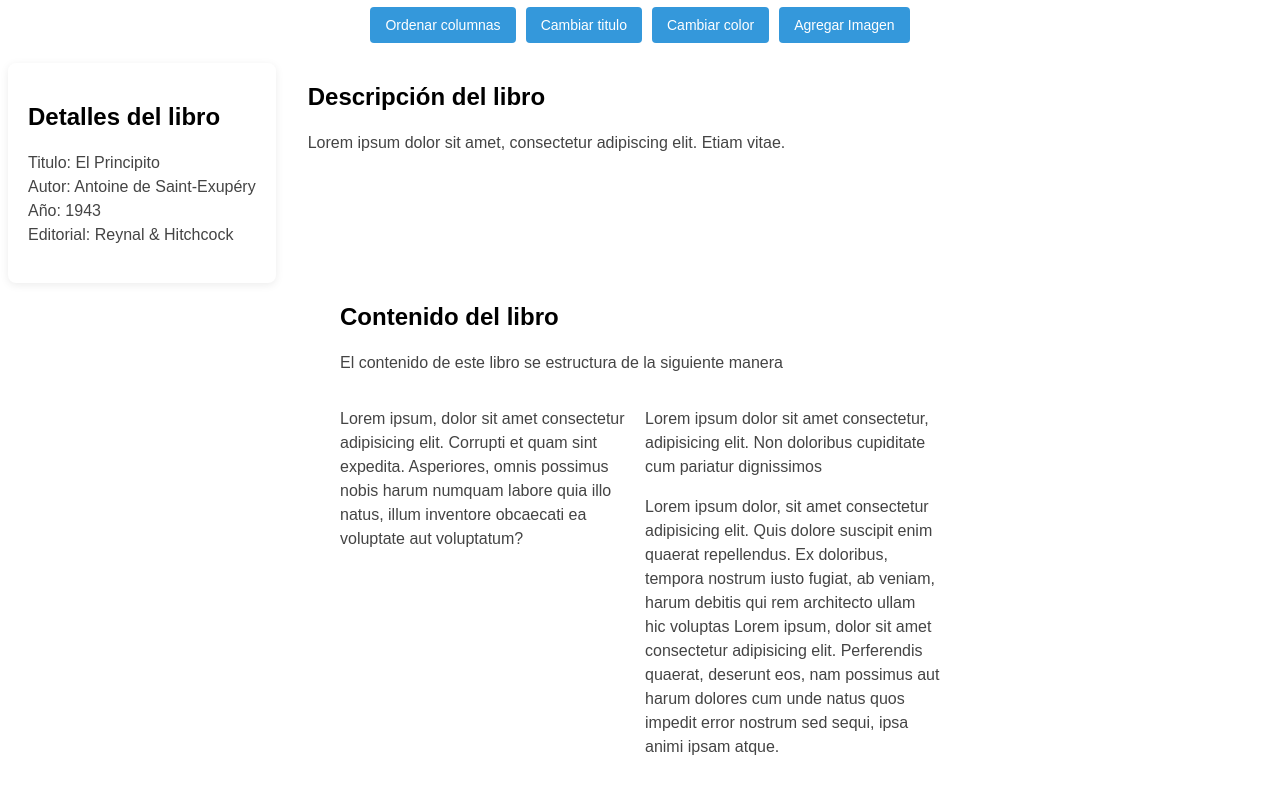
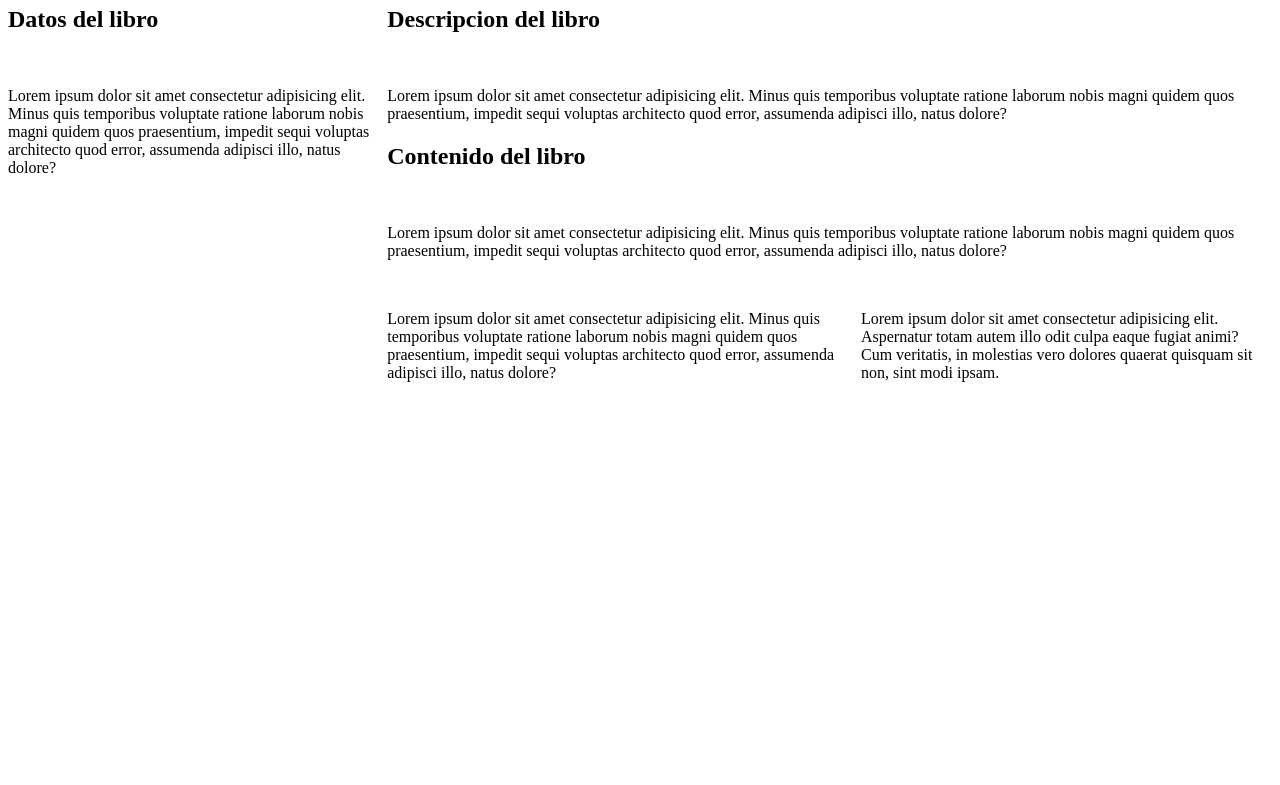
Before and after one commit to aloopez/PW_SEC01_C2_2025_-00084724-, a plain HTML site: page index.html in a window 1280 px wide. Shown: the part 73-858 px from the top of the page. After the commit the page ends 800 px from the top, so only its background shows below. Drawn offline with Linux system fonts and the light colour scheme.

Commit message:
Refactor layout and update styles for book page

```diff
--- a/index.html
+++ b/index.html
@@ -3,66 +3,50 @@
   <head>
     <meta charset="UTF-8" />
     <meta name="viewport" content="width=device-width, initial-scale=1.0" />
-    <title>El Principito</title>
+    <title>EL principito</title>
     <link rel="stylesheet" href="styles.css" />
   </head>
   <body>
-    <header>
-      <h1>El Principito</h1>
-      <div class="contenedorHeader">
-        <button id="btnAlternarColumnas">Ordenar columnas</button>
-        <button id="btnCambiarTitulo">Cambiar titulo</button>
-        <button id="btnCambiarColor">Cambiar color</button>
-        <button id="btnAgregarImagen">Agregar Imagen</button>
-      </div>
-    </header>
-    <div class="contenedorPrincipal">
+    <h1>El principito</h1>
+    <div class="container">
       <aside>
-        <h2>Detalles del libro</h2>
+        <h2>Datos del libro</h2>
+        <br />
         <p>
-          Titulo: El Principito<br />
-          Autor: Antoine de Saint-Exupéry<br />
-          Año: 1943<br />
-          Editorial: Reynal & Hitchcock
+          Lorem ipsum dolor sit amet consectetur adipisicing elit. Minus quis
+          temporibus voluptate ratione laborum nobis magni quidem quos
+          praesentium, impedit sequi voluptas architecto quod error, assumenda
+          adipisci illo, natus dolore?
         </p>
-        <div id="contenedorImagen"></div>
-      </aside>
-      <section>
-        <h2 id="subtitulo-descripcion">Descripción del libro</h2>
-        <p id="parrafo-descripcion">
-          Lorem ipsum dolor sit amet, consectetur adipiscing elit. Etiam vitae.
+    </aside>
+    <section>
+      <h2>Descripcion del libro</h2>
+      <br />
+      <p>
+        Lorem ipsum dolor sit amet consectetur adipisicing elit. Minus quis
+        temporibus voluptate ratione laborum nobis magni quidem quos
+        praesentium, impedit sequi voluptas architecto quod error, assumenda
+        adipisci illo, natus dolore?
+      </p>
+      <h2>Contenido del libro</h2>
+      <br />
+      <p>
+        Lorem ipsum dolor sit amet consectetur adipisicing elit. Minus quis
+        temporibus voluptate ratione laborum nobis magni quidem quos
+        praesentium, impedit sequi voluptas architecto quod error, assumenda
+        adipisci illo, natus dolore?
+      </p>
+      <br />
+      <div class="container">
+        <p>
+          Lorem ipsum dolor sit amet consectetur adipisicing elit. Minus quis
+          temporibus voluptate ratione laborum nobis magni quidem quos
+          praesentium, impedit sequi voluptas architecto quod error, assumenda
+          adipisci illo, natus dolore?
         </p>
-      </section>
-    </div>
-    <section class="detalles">
-      <h2>Contenido del libro</h2>
-      <p>El contenido de este libro se estructura de la siguiente manera</p>
-  <div class="detalle-cols" id="detalleCols">
-        <div>
-          <p>
-            Lorem ipsum, dolor sit amet consectetur adipisicing elit. Corrupti
-            et quam sint expedita. Asperiores, omnis possimus nobis harum
-            numquam labore quia illo natus, illum inventore obcaecati ea
-            voluptate aut voluptatum?
-          </p>
-        </div>
-        <div>
-          <p>
-            Lorem ipsum dolor sit amet consectetur, adipisicing elit. Non
-            doloribus cupiditate cum pariatur dignissimos
-          </p>
-          <p>
-            Lorem ipsum dolor, sit amet consectetur adipisicing elit. Quis
-            dolore suscipit enim quaerat repellendus. Ex doloribus, tempora
-            nostrum iusto fugiat, ab veniam, harum debitis qui rem architecto
-            ullam hic voluptas Lorem ipsum, dolor sit amet consectetur
-            adipisicing elit. Perferendis quaerat, deserunt eos, nam possimus
-            aut harum dolores cum unde natus quos impedit error nostrum sed
-            sequi, ipsa animi ipsam atque.
-          </p>
-        </div>
+        <p>Lorem ipsum dolor sit amet consectetur adipisicing elit. Aspernatur totam autem illo odit culpa eaque fugiat animi? Cum veritatis, in molestias vero dolores quaerat quisquam sit non, sint modi ipsam.</p>
       </div>
     </section>
-    <script src="script.js"></script>
+    </div>
   </body>
 </html>
--- a/styles.css
+++ b/styles.css
@@ -1,75 +1,18 @@
-body {
-    font-family: Arial, sans-serif;
-    background: #fff;
+/* styles.css */
+.container {
+  display: flex;
+  flex-direction: row;
 }
 h1 {
-    color: #2c3e50;
-    text-align: center;
+  color: rgba(0, 4, 255, 0.404);
+  text-align: center;
+  font-family: "Courier New", Courier, monospace;
+  font-size: 24px;
+}
+aside {
+  width: 30%;
 }
 section {
-    background: #fff;
-    margin: 2px auto 10px auto;
-    max-width: 600px;
+  width: 70%;
+  padding-left: 50x;
 }
-.contenedorPrincipal {
-    display: flex;
-    justify-content: flex-start;
-    gap: 32px;
-    align-items: flex-start;
-    margin-bottom: 20px;
-}
-aside {
-    background: #fff;
-    border-radius: 8px;
-    box-shadow: 0 2px 8px rgba(0,0,0,0.08);
-    padding: 20px;
-    min-width: 220px;
-    max-width: 260px;
-}
-.contenedorPrincipal section {
-    margin: 0;
-    max-width: 600px;
-    flex: 1;
-}
-
-.detalles {
-
-}
-.detalle-cols {
-    display: flex;
-    gap: 10px;
-    margin-top: 10px;
-    transition: flex-direction 0.3s;
-}
-.detalle-cols.filas {
-    flex-direction: column;
-}
-.detalle-cols > div {
-    flex: 1;
-    text-align: left;
-}
-p {
-    color: #444;
-    font-size: 1rem;
-    line-height: 1.5;
-}
-.contenedorHeader {
-    display: flex;
-    align-items: center;
-    margin-bottom: 20px;
-    gap: 10px;
-    justify-content: center;
-}
-button {
-    background-color: #3498db;
-    border: none;
-    color: white;
-    padding: 10px 15px;
-    text-align: center;
-    text-decoration: none;
-    display: inline-block;
-    font-size: 14px;
-    border-radius: 4px;
-    cursor: pointer;
-    transition: background-color 0.3s;
-}
```
